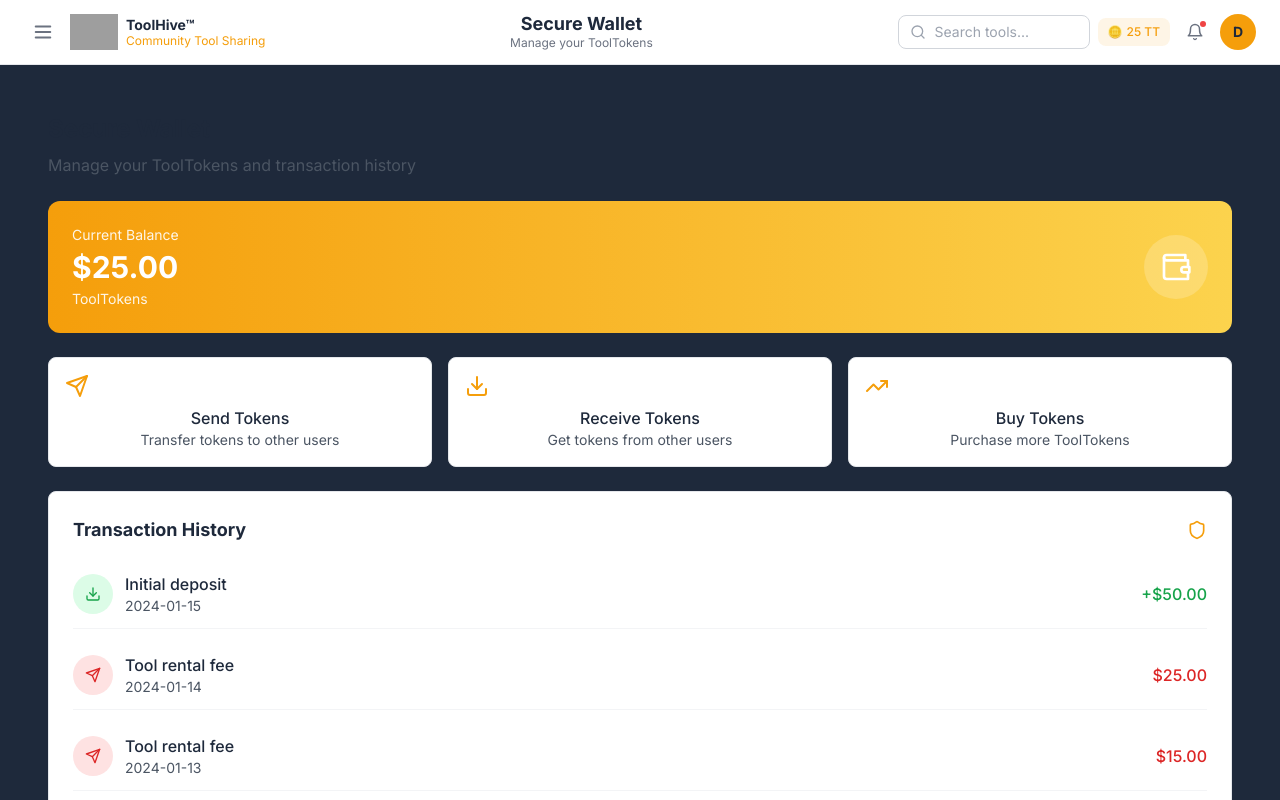
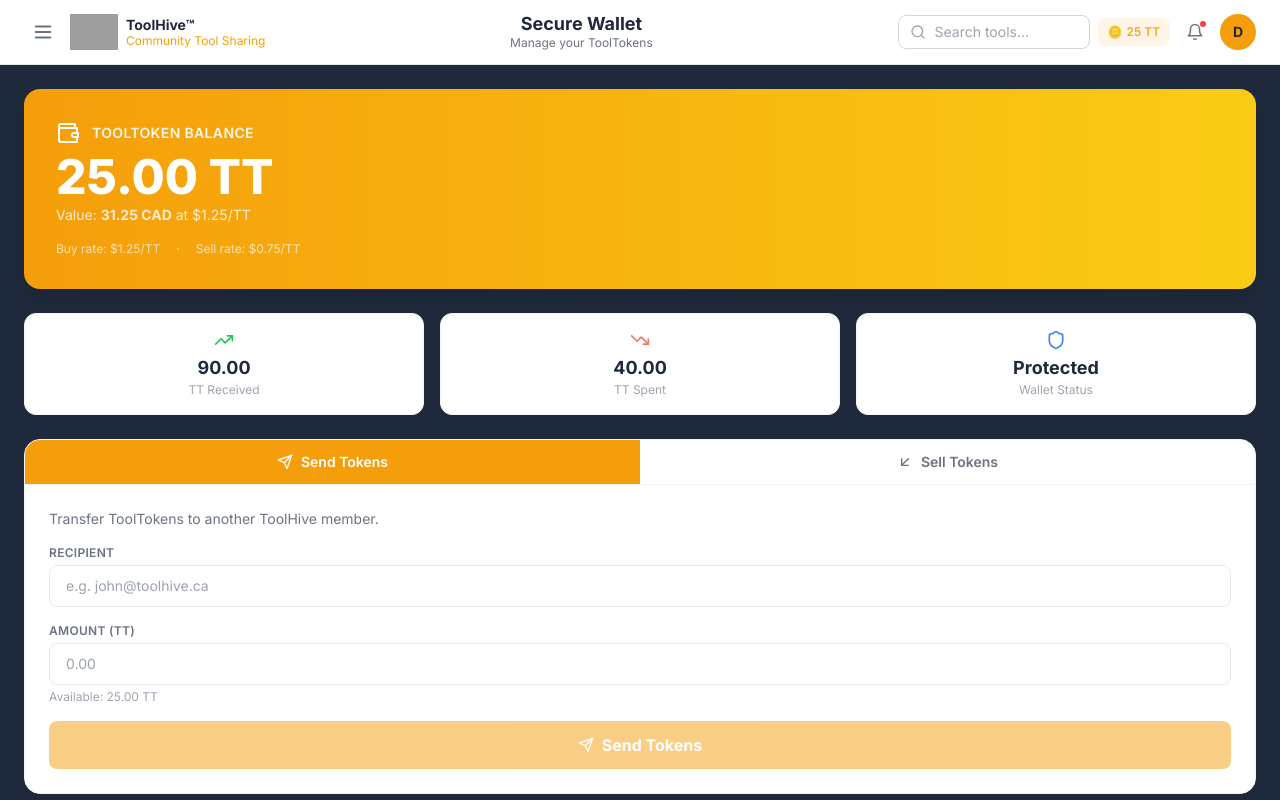
Before and after one commit to shahvish2004/ToolHive, a Next.js app: page /wallet in a window 1280 px wide. Built offline with nearby package versions, Linux system fonts and the light colour scheme; grey boxes are pictures that could not be loaded.

Commit message:
feat: SecureWallet - add Sell tab with $0.75/TT payout calculator and send/sell toggle

```diff
--- a/components/wallet/SecureWallet.tsx
+++ b/components/wallet/SecureWallet.tsx
@@ -1,13 +1,19 @@
 'use client'
 
 import { useState } from 'react'
-import { Wallet, Send, Download, Shield, TrendingUp } from 'lucide-react'
+import { Wallet, Send, TrendingDown, Shield, TrendingUp, ArrowDownLeft } from 'lucide-react'
+
+const SELL_RATE = 0.75
+const BUY_RATE = 1.25
 
 export default function SecureWallet() {
   const [tokenBalance, setTokenBalance] = useState(25.00)
-  const [showTransactionForm, setShowTransactionForm] = useState(false)
+  const [activeTab, setActiveTab] = useState<'send' | 'sell'>('send')
   const [recipient, setRecipient] = useState('')
-  const [amount, setAmount] = useState('')
+  const [sendAmount, setSendAmount] = useState('')
+  const [sellAmount, setSellAmount] = useState('')
+  const [sellSuccess, setSellSuccess] = useState(false)
+  const [sendSuccess, setSendSuccess] = useState(false)
 
   const transactions = [
     { id: 1, type: 'deposit', amount: 50.00, date: '2024-01-15', description: 'Initial deposit' },
@@ -16,142 +22,220 @@ export default function SecureWallet() {
     { id: 4, type: 'deposit', amount: 40.00, date: '2024-01-12', description: 'Token purchase' },
   ]
 
-  const handleTransaction = () => {
-    if (!recipient || !amount) return
+  const sellAmountNum = parseFloat(sellAmount) || 0
+  const sellPayout = (sellAmountNum * SELL_RATE).toFixed(2)
 
-    console.log('Processing transaction:', { recipient, amount })
-    alert(`Transaction of ${amount} ToolTokens to ${recipient} processed!`)
+  const handleSend = () => {
+    if (!recipient || !sendAmount) return
+    const amt = parseFloat(sendAmount)
+    if (isNaN(amt) || amt <= 0 || amt > tokenBalance) return
+    setTokenBalance(prev => parseFloat((prev - amt).toFixed(2)))
+    setSendSuccess(true)
     setRecipient('')
-    setAmount('')
-    setShowTransactionForm(false)
+    setSendAmount('')
+    setTimeout(() => setSendSuccess(false), 3000)
+  }
+
+  const handleSell = () => {
+    if (!sellAmount || sellAmountNum <= 0 || sellAmountNum > tokenBalance) return
+    setTokenBalance(prev => parseFloat((prev - sellAmountNum).toFixed(2)))
+    setSellSuccess(true)
+    setSellAmount('')
+    setTimeout(() => setSellSuccess(false), 4000)
   }
 
   return (
-    <div className="p-6">
-      <div className="mb-6">
-        <h2 className="text-2xl font-bold text-deep-slate mb-2">Secure Wallet</h2>
-        <p className="text-gray-600">Manage your ToolTokens and transaction history</p>
-      </div>
+    <div className="space-y-6">
 
       {/* Balance Card */}
-      <div className="bg-gradient-to-r from-construction-amber to-construction-amber-light rounded-xl p-6 text-white mb-6">
-        <div className="flex items-center justify-between">
-          <div>
-            <p className="text-sm opacity-90 mb-1">Current Balance</p>
-            <p className="text-3xl font-bold">${tokenBalance.toFixed(2)}</p>
-            <p className="text-sm opacity-90 mt-1">ToolTokens</p>
+      <div className="bg-gradient-to-r from-construction-amber to-yellow-400 rounded-2xl p-8 text-white shadow-lg">
+        <div className="flex items-center gap-3 mb-2">
+          <Wallet className="w-6 h-6" />
+          <span className="text-sm font-semibold opacity-90 uppercase tracking-wide">ToolToken Balance</span>
         </div>
-          <div className="w-16 h-16 bg-white/20 rounded-full flex items-center justify-center">
-            <Wallet size={32} />
-          </div>
+        <p className="text-5xl font-extrabold mb-1">{tokenBalance.toFixed(2)} TT</p>
+        <p className="text-white/80 text-sm">
+          Value: <strong>{(tokenBalance * BUY_RATE).toFixed(2)} CAD</strong> at $1.25/TT
+        </p>
+        <div className="flex gap-4 mt-4 text-xs text-white/70">
+          <span>Buy rate: $1.25/TT</span>
+          <span>·</span>
+          <span>Sell rate: $0.75/TT</span>
         </div>
       </div>
 
-      {/* Quick Actions */}
-      <div className="grid grid-cols-1 md:grid-cols-3 gap-4 mb-6">
+      {/* Stats Row */}
+      <div className="grid grid-cols-3 gap-4">
+        <div className="bg-white rounded-xl p-4 shadow-sm border border-gray-100 text-center">
+          <TrendingUp className="w-5 h-5 text-green-500 mx-auto mb-1" />
+          <p className="text-lg font-bold text-deep-slate">90.00</p>
+          <p className="text-xs text-gray-400">TT Received</p>
+        </div>
+        <div className="bg-white rounded-xl p-4 shadow-sm border border-gray-100 text-center">
+          <TrendingDown className="w-5 h-5 text-red-400 mx-auto mb-1" />
+          <p className="text-lg font-bold text-deep-slate">40.00</p>
+          <p className="text-xs text-gray-400">TT Spent</p>
+        </div>
+        <div className="bg-white rounded-xl p-4 shadow-sm border border-gray-100 text-center">
+          <Shield className="w-5 h-5 text-blue-500 mx-auto mb-1" />
+          <p className="text-lg font-bold text-deep-slate">Protected</p>
+          <p className="text-xs text-gray-400">Wallet Status</p>
+        </div>
+      </div>
+
+      {/* Action Panel */}
+      <div className="bg-white rounded-2xl shadow-sm border border-gray-100 overflow-hidden">
+        <div className="flex border-b border-gray-100">
           <button
-          onClick={() => setShowTransactionForm(true)}
-          className="bg-white border border-gray-200 rounded-lg p-4 hover:bg-gray-50 transition-colors"
+            onClick={() => setActiveTab('send')}
+            className={[
+              'flex-1 py-3 text-sm font-semibold flex items-center justify-center gap-2 transition-colors',
+              activeTab === 'send' ? 'bg-construction-amber text-white' : 'text-gray-500 hover:bg-gray-50'
+            ].join(' ')}
           >
-          <Send className="text-construction-amber mb-2" size={24} />
-          <p className="font-medium text-deep-slate">Send Tokens</p>
-          <p className="text-sm text-gray-600">Transfer tokens to other users</p>
+            <Send className="w-4 h-4" />
+            Send Tokens
           </button>
-
-        <button className="bg-white border border-gray-200 rounded-lg p-4 hover:bg-gray-50 transition-colors">
-          <Download className="text-construction-amber mb-2" size={24} />
-          <p className="font-medium text-deep-slate">Receive Tokens</p>
-          <p className="text-sm text-gray-600">Get tokens from other users</p>
-        </button>
-
-        <button className="bg-white border border-gray-200 rounded-lg p-4 hover:bg-gray-50 transition-colors">
-          <TrendingUp className="text-construction-amber mb-2" size={24} />
-          <p className="font-medium text-deep-slate">Buy Tokens</p>
-          <p className="text-sm text-gray-600">Purchase more ToolTokens</p>
+          <button
+            onClick={() => setActiveTab('sell')}
+            className={[
+              'flex-1 py-3 text-sm font-semibold flex items-center justify-center gap-2 transition-colors',
+              activeTab === 'sell' ? 'bg-red-500 text-white' : 'text-gray-500 hover:bg-gray-50'
+            ].join(' ')}
+          >
+            <ArrowDownLeft className="w-4 h-4" />
+            Sell Tokens
           </button>
         </div>
 
-      {/* Transaction Form */}
-      {showTransactionForm && (
-        <div className="bg-white border border-gray-200 rounded-lg p-6 mb-6">
-          <h3 className="text-lg font-bold text-deep-slate mb-4">Send ToolTokens</h3>
+        <div className="p-6">
+          {activeTab === 'send' && (
             <div className="space-y-4">
+              <p className="text-sm text-gray-500">Transfer ToolTokens to another ToolHive member.</p>
+              {sendSuccess && (
+                <div className="bg-green-50 border border-green-200 text-green-700 text-sm rounded-lg px-4 py-3">
+                  Tokens sent successfully!
+                </div>
+              )}
               <div>
-              <label className="block text-sm font-medium text-gray-700 mb-1">Recipient Email</label>
+                <label className="block text-xs font-semibold text-gray-500 uppercase tracking-wide mb-1">Recipient</label>
                 <input
-                type="email"
+                  type="text"
                   value={recipient}
-                onChange={(e) => setRecipient(e.target.value)}
-                placeholder="user@example.com"
-                className="w-full border border-gray-300 rounded-lg px-4 py-2 focus:outline-none focus:ring-2 focus:ring-construction-amber focus:border-transparent"
+                  onChange={e => setRecipient(e.target.value)}
+                  placeholder="e.g. john@toolhive.ca"
+                  className="w-full border border-gray-200 rounded-lg px-4 py-2.5 text-sm focus:outline-none focus:ring-2 focus:ring-construction-amber"
                 />
               </div>
               <div>
-              <label className="block text-sm font-medium text-gray-700 mb-1">Amount</label>
+                <label className="block text-xs font-semibold text-gray-500 uppercase tracking-wide mb-1">Amount (TT)</label>
                 <input
                   type="number"
-                value={amount}
-                onChange={(e) => setAmount(e.target.value)}
+                  value={sendAmount}
+                  onChange={e => setSendAmount(e.target.value)}
                   placeholder="0.00"
-                step="0.01"
-                min="0.01"
-                max={tokenBalance}
-                className="w-full border border-gray-300 rounded-lg px-4 py-2 focus:outline-none focus:ring-2 focus:ring-construction-amber focus:border-transparent"
+                  min="0"
+                  className="w-full border border-gray-200 rounded-lg px-4 py-2.5 text-sm focus:outline-none focus:ring-2 focus:ring-construction-amber"
                 />
+                <p className="text-xs text-gray-400 mt-1">Available: {tokenBalance.toFixed(2)} TT</p>
               </div>
-            <div className="flex gap-3">
               <button
-                onClick={handleTransaction}
-                disabled={!recipient || !amount || parseFloat(amount) > tokenBalance}
-                className="bg-construction-amber text-white px-6 py-2 rounded-lg font-medium hover:bg-construction-amber-light disabled:bg-gray-300 disabled:cursor-not-allowed transition-colors"
+                onClick={handleSend}
+                disabled={!recipient || !sendAmount}
+                className="w-full bg-construction-amber text-white font-bold py-3 rounded-lg hover:bg-yellow-500 transition-colors disabled:opacity-50 disabled:cursor-not-allowed flex items-center justify-center gap-2"
               >
+                <Send className="w-4 h-4" />
                 Send Tokens
               </button>
-              <button
-                onClick={() => setShowTransactionForm(false)}
-                className="bg-gray-200 text-gray-700 px-6 py-2 rounded-lg font-medium hover:bg-gray-300 transition-colors"
-              >
-                Cancel
-              </button>
             </div>
+          )}
+
+          {activeTab === 'sell' && (
+            <div className="space-y-4">
+              <div className="bg-amber-50 border border-amber-200 rounded-lg p-3 text-sm text-amber-800">
+                Sell unused ToolTokens at <strong>$0.75 / TT</strong>. Stripe payouts coming soon.
+              </div>
+              {sellSuccess && (
+                <div className="bg-green-50 border border-green-200 text-green-700 text-sm rounded-lg px-4 py-3">
+                  Sell request submitted! Payout will be processed when Stripe is live.
+                </div>
+              )}
+              <div>
+                <label className="block text-xs font-semibold text-gray-500 uppercase tracking-wide mb-1">Amount to Sell (TT)</label>
+                <input
+                  type="number"
+                  value={sellAmount}
+                  onChange={e => setSellAmount(e.target.value)}
+                  placeholder="0.00"
+                  min="0"
+                  className="w-full border border-gray-200 rounded-lg px-4 py-2.5 text-sm focus:outline-none focus:ring-2 focus:ring-red-400"
+                />
+                <p className="text-xs text-gray-400 mt-1">Available: {tokenBalance.toFixed(2)} TT</p>
+              </div>
+              {sellAmountNum > 0 && (
+                <div className="bg-gray-50 rounded-lg p-4 border border-gray-100 space-y-1">
+                  <div className="flex justify-between text-sm">
+                    <span className="text-gray-500">Tokens to sell</span>
+                    <span className="font-semibold">{sellAmountNum.toFixed(2)} TT</span>
+                  </div>
+                  <div className="flex justify-between text-sm">
+                    <span className="text-gray-500">Sell rate</span>
+                    <span className="font-semibold">$0.75 / TT</span>
+                  </div>
+                  <div className="border-t border-gray-200 pt-2 flex justify-between">
+                    <span className="font-bold text-gray-700">You receive</span>
+                    <span className="font-extrabold text-green-600 text-lg">{sellPayout} CAD</span>
                   </div>
                 </div>
               )}
+              <button
+                onClick={handleSell}
+                disabled={!sellAmount || sellAmountNum <= 0 || sellAmountNum > tokenBalance}
+                className="w-full bg-red-500 text-white font-bold py-3 rounded-lg hover:bg-red-600 transition-colors disabled:opacity-50 disabled:cursor-not-allowed flex items-center justify-center gap-2"
+              >
+                <ArrowDownLeft className="w-4 h-4" />
+                Sell Tokens
+              </button>
+              <p className="text-xs text-center text-gray-400">Stripe coming soon. Sell requests are queued.</p>
+            </div>
+          )}
+        </div>
+      </div>
 
       {/* Transaction History */}
-      <div className="bg-white border border-gray-200 rounded-lg p-6">
-        <div className="flex items-center justify-between mb-4">
-          <h3 className="text-lg font-bold text-deep-slate">Transaction History</h3>
-          <Shield className="text-construction-amber" size={20} />
+      <div className="bg-white rounded-2xl shadow-sm border border-gray-100">
+        <div className="px-6 py-4 border-b border-gray-100">
+          <h3 className="font-bold text-deep-slate">Recent Transactions</h3>
         </div>
-
-        <div className="space-y-3">
-          {transactions.map((transaction) => (
-            <div key={transaction.id} className="flex items-center justify-between py-3 border-b border-gray-100 last:border-0">
+        <div className="divide-y divide-gray-50">
+          {transactions.map(tx => (
+            <div key={tx.id} className="px-6 py-4 flex items-center justify-between">
               <div className="flex items-center gap-3">
-                <div className={`w-10 h-10 rounded-full flex items-center justify-center ${
-                  transaction.type === 'deposit' ? 'bg-green-100' : 'bg-red-100'
-                }`}>
-                  {transaction.type === 'deposit' ? (
-                    <Download className="text-green-600" size={16} />
-                  ) : (
-                    <Send className="text-red-600" size={16} />
-                  )}
+                <div className={[
+                  'w-9 h-9 rounded-full flex items-center justify-center',
+                  tx.amount > 0 ? 'bg-green-100' : 'bg-red-100'
+                ].join(' ')}>
+                  {tx.amount > 0
+                    ? <TrendingUp className="w-4 h-4 text-green-600" />
+                    : <TrendingDown className="w-4 h-4 text-red-500" />
+                  }
                 </div>
                 <div>
-                  <p className="font-medium text-deep-slate">{transaction.description}</p>
-                  <p className="text-sm text-gray-600">{transaction.date}</p>
+                  <p className="text-sm font-semibold text-deep-slate">{tx.description}</p>
+                  <p className="text-xs text-gray-400">{tx.date}</p>
                 </div>
               </div>
-              <div className={`font-medium ${
-                transaction.type === 'deposit' ? 'text-green-600' : 'text-red-600'
-              }`}>
-                {transaction.type === 'deposit' ? '+' : ''}${Math.abs(transaction.amount).toFixed(2)}
-              </div>
+              <span className={[
+                'font-bold text-sm',
+                tx.amount > 0 ? 'text-green-600' : 'text-red-500'
+              ].join(' ')}>
+                {tx.amount > 0 ? '+' : ''}{tx.amount.toFixed(2)} TT
+              </span>
             </div>
           ))}
         </div>
       </div>
+
     </div>
   )
 }
```
Lines whose indentation alone changed are shown as unchanged.
